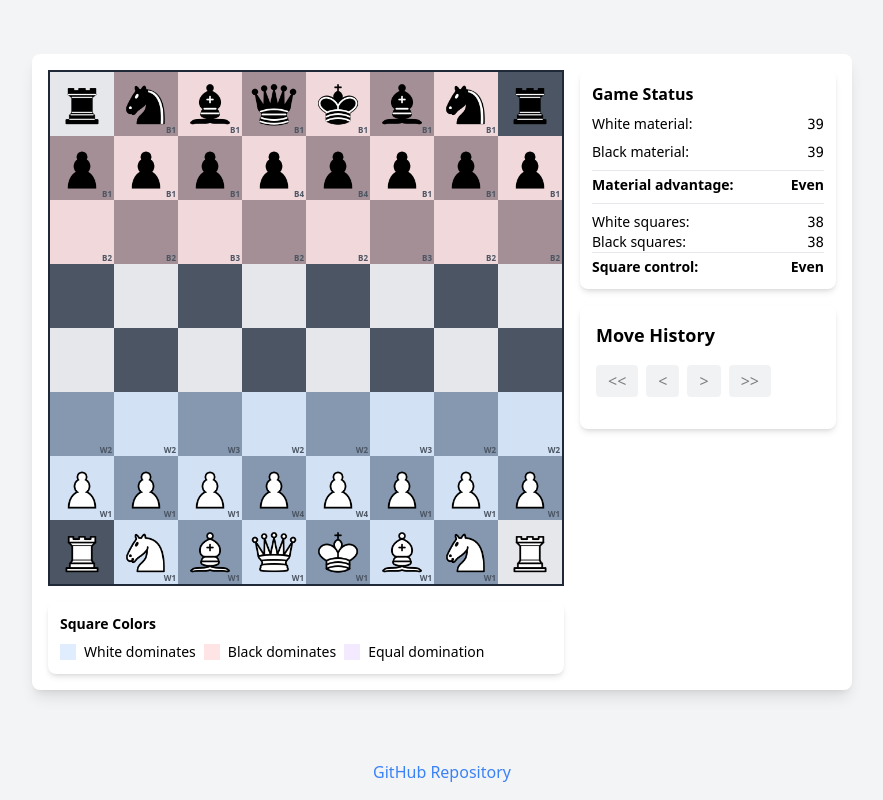
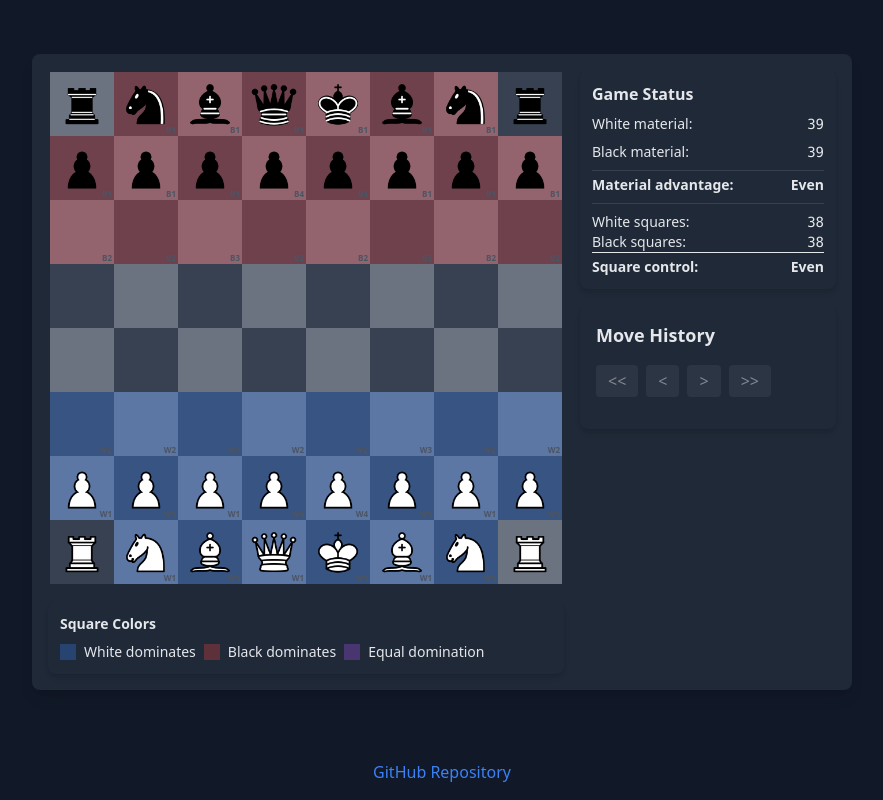
Before and after one commit to razrinn/chess-attack, a React (Vite) app: page / in a window 1280 px wide. Shown: the whole page, without its empty margins (198-1081 px from the left). Built offline with nearby package versions, Linux system fonts and the light colour scheme.

Commit message:
change to dark theme

```diff
--- a/src/App.tsx
+++ b/src/App.tsx
@@ -3,9 +3,9 @@ import Footer from './components/Footer';
 
 function App() {
   return (
-    <div className='min-h-screen w-full bg-gray-100 flex flex-col'>
+    <div className='min-h-screen w-full bg-gray-900 flex flex-col'>
       <div className='flex-1 flex items-center justify-center p-4'>
-        <div className='max-w-full overflow-auto bg-white rounded-lg shadow-lg p-4'>
+        <div className='max-w-full overflow-auto bg-gray-800 rounded-lg shadow-lg p-4'>
           <Board />
         </div>
       </div>
--- a/src/components/GameStatus.tsx
+++ b/src/components/GameStatus.tsx
@@ -56,7 +56,7 @@ export const GameStatus: FC<GameStatusProps> = ({ pieces, domination }) => {
   const dominationAdvantage = whiteDomination - blackDomination;
 
   return (
-    <div className='bg-white rounded-lg shadow-md p-3 mb-4'>
+    <div className='bg-gray-800 rounded-lg shadow-md p-3 mb-4 text-gray-200'>
       <h3 className='font-bold mb-2'>Game Status</h3>
       <div className='space-y-2 text-sm'>
         <div className='flex justify-between'>
@@ -67,14 +67,14 @@ export const GameStatus: FC<GameStatusProps> = ({ pieces, domination }) => {
           <span>Black material:</span>
           <span className='font-mono'>{blackValue}</span>
         </div>
-        <div className='flex justify-between font-bold border-t pt-1'>
+        <div className='flex justify-between font-bold border-t border-gray-700 pt-1'>
           <span>Material advantage:</span>
           <span
             className={
               advantage > 0
-                ? 'text-blue-600'
+                ? 'text-blue-400'
                 : advantage < 0
-                ? 'text-red-600'
+                ? 'text-red-400'
                 : ''
             }
           >
@@ -85,7 +85,7 @@ export const GameStatus: FC<GameStatusProps> = ({ pieces, domination }) => {
               : 'Even'}
           </span>
         </div>
-        <div className='border-t pt-2 mt-2'>
+        <div className='border-t border-gray-700 pt-2 mt-2'>
           <div className='flex justify-between'>
             <span>White squares:</span>
             <span className='font-mono'>{whiteDomination}</span>
--- a/src/components/Legend.tsx
+++ b/src/components/Legend.tsx
@@ -2,19 +2,19 @@ import { FC } from 'react';
 
 export const Legend: FC = () => {
   return (
-    <div className='bg-white rounded-lg shadow-md p-3 text-sm'>
+    <div className='bg-gray-800 rounded-lg shadow-md p-3 text-sm text-gray-200'>
       <h3 className='font-bold mb-2'>Square Colors</h3>
       <div className='md:flex gap-2'>
         <div className='flex items-center gap-2'>
-          <div className='w-4 h-4 bg-blue-200/50'></div>
+          <div className='w-4 h-4 bg-blue-500/30'></div>
           <span>White dominates</span>
         </div>
         <div className='flex items-center gap-2'>
-          <div className='w-4 h-4 bg-red-200/50'></div>
+          <div className='w-4 h-4 bg-red-500/30'></div>
           <span>Black dominates</span>
         </div>
         <div className='flex items-center gap-2'>
-          <div className='w-4 h-4 bg-purple-200/50'></div>
+          <div className='w-4 h-4 bg-purple-500/30'></div>
           <span>Equal domination</span>
         </div>
       </div>
--- a/src/components/MoveHistory.tsx
+++ b/src/components/MoveHistory.tsx
@@ -27,32 +27,32 @@ export const MoveHistory: FC<MoveHistoryProps> = ({
   };
 
   return (
-    <div className='w-full sm:w-64 bg-white shadow-md rounded-lg p-4'>
+    <div className='w-full sm:w-64 bg-gray-800 shadow-md rounded-lg p-4 text-gray-200'>
       <h2 className='text-lg font-bold mb-4'>Move History</h2>
       <div className='flex gap-2 mb-4 flex-wrap'>
         <button
-          className='px-3 py-1 bg-gray-200 rounded hover:bg-gray-300 disabled:opacity-50'
+          className='px-3 py-1 bg-gray-700 rounded hover:bg-gray-600 disabled:opacity-50 text-gray-200'
           onClick={() => onMoveSelect(-1)}
           disabled={currentMove === -1}
         >
           {'<<'}
         </button>
         <button
-          className='px-3 py-1 bg-gray-200 rounded hover:bg-gray-300 disabled:opacity-50'
+          className='px-3 py-1 bg-gray-700 rounded hover:bg-gray-600 disabled:opacity-50 text-gray-200'
           onClick={() => onMoveSelect(currentMove - 1)}
           disabled={currentMove <= -1}
         >
           {'<'}
         </button>
         <button
-          className='px-3 py-1 bg-gray-200 rounded hover:bg-gray-300 disabled:opacity-50'
+          className='px-3 py-1 bg-gray-700 rounded hover:bg-gray-600 disabled:opacity-50 text-gray-200'
           onClick={() => onMoveSelect(currentMove + 1)}
           disabled={currentMove >= moves.length - 1}
         >
           {'>'}
         </button>
         <button
-          className='px-3 py-1 bg-gray-200 rounded hover:bg-gray-300 disabled:opacity-50'
+          className='px-3 py-1 bg-gray-700 rounded hover:bg-gray-600 disabled:opacity-50 text-gray-200'
           onClick={() => onMoveSelect(moves.length - 1)}
           disabled={currentMove === moves.length - 1 || moves.length === 0}
         >
@@ -63,8 +63,8 @@ export const MoveHistory: FC<MoveHistoryProps> = ({
         {moves.map((move, index) => (
           <div
             key={index}
-            className={`p-2 cursor-pointer hover:bg-gray-100 ${
-              index === currentMove ? 'bg-blue-100' : ''
+            className={`p-2 cursor-pointer hover:bg-gray-700 ${
+              index === currentMove ? 'bg-blue-900' : ''
             }`}
             onClick={() => onMoveSelect(index)}
           >
--- a/src/components/Square.tsx
+++ b/src/components/Square.tsx
@@ -16,7 +16,7 @@ export const Square: FC<SquareProps> = ({
   return (
     <div
       className={`w-8 h-8 sm:w-12 sm:h-12 md:w-16 md:h-16 flex items-center justify-center ${
-        isBlack ? 'bg-gray-600' : 'bg-gray-200'
+        isBlack ? 'bg-gray-700' : 'bg-gray-500'
       }`}
       onDrop={onDrop}
       onDragOver={onDragOver}
--- a/src/hooks/useDomination.ts
+++ b/src/hooks/useDomination.ts
@@ -219,9 +219,9 @@ export const useDomination = (pieces: (PieceState | null)[][]) => {
 
   const getDominationStyle = (count: DominationCount) => {
     if (count.white === 0 && count.black === 0) return '';
-    if (count.white > count.black) return 'bg-blue-200/50';
-    if (count.black > count.white) return 'bg-red-200/50';
-    return 'bg-purple-200/50';
+    if (count.white > count.black) return 'bg-blue-500/30';
+    if (count.black > count.white) return 'bg-red-500/30';
+    return 'bg-purple-500/30';
   };
 
   const getDominationText = (count: DominationCount) => {
```
